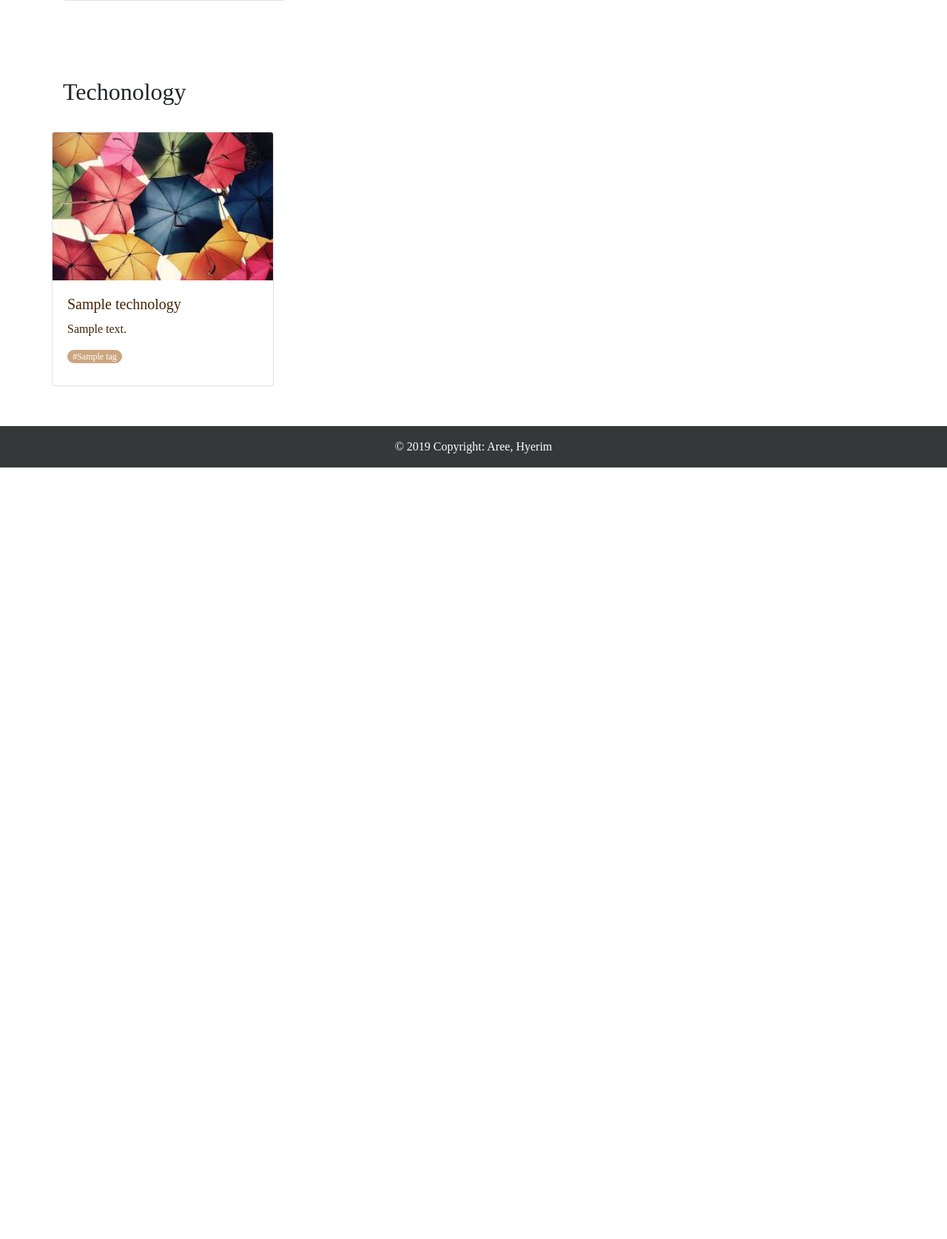
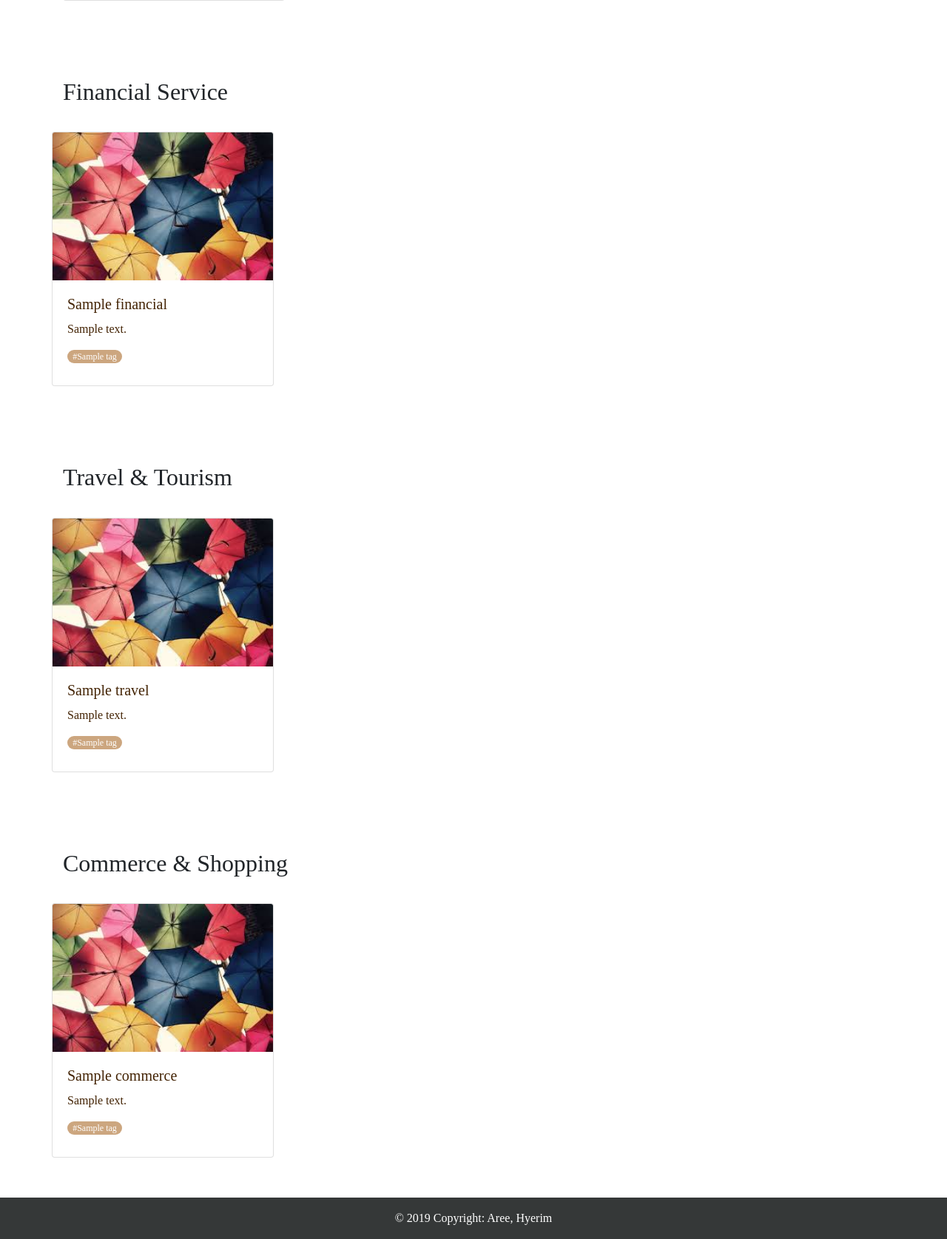
Before and after one commit to lippforapec/lipp_original, a Django app: template app/templates/startups/index.html in a window 1280 px wide. Shown: the part 1492-3167 px from the top of the page at 74% size. Before the commit the page ends 2124 px from the top, so only its background shows below. Run offline with Django 3.2, Linux system fonts and the light colour scheme; the template is opened without the code that fills it: most values are stand-ins (such as "Sample title", 1, 10 or a date in 2020); data that the repository does not hold is empty; parts of the project's set-up code (start-up, migrations or seed data) failed here and were passed over; some libraries are stand-ins or nearby versions; some web fonts are replaced.

Commit message:
add other categories

```diff
--- a/app/templates/startups/index.html
+++ b/app/templates/startups/index.html
@@ -61,12 +61,64 @@
     </div>
   </div>
 
-  <div id="technology" class="container-fluid">
+  <div id="finance" class="container-fluid">
     <div class="container">
-      <h2 class="title">Techonology</h2>
+      <h2 class="title">Financial Service</h2>
       <div class="m_wrap row ">
         <div class="dx">
-          {% for wc in technology %}
+          {% for wc in financial %}
+            <div class="xc">
+              <div class="card" style="width:300px;display:inline-block;">
+                <img class="card-img-top" src="{% static 'images/cover.jpeg' %}" alt="Card image cap"/>
+                <div class="card-body" style="white-space: normal;line-height: 20px;">
+                  <h5 class="card-title"><a class="startup-link" href="{% url 'startup_show' id=wc.id %}">{{ wc.product_name }}</a></h5>
+                  <p class="card-text"><a class="startup-link" href="{% url 'startup_show' id=wc.id %}">{{ wc.summary|default:'' }}</a></p>
+                  <div class="tags">
+                    {% for tag in wc.tags %}
+                      <span class="badge badge-pill badge-sand">#{{ tag }}</span>
+                    {% endfor %}
+                  </div>
+                </div>
+              </div>
+            </div>
+          {% endfor %}
+        </div>
+      </div>
+    </div>
+  </div>
+
+  <div id="travel" class="container-fluid">
+    <div class="container">
+      <h2 class="title">Travel & Tourism</h2>
+      <div class="m_wrap row ">
+        <div class="dx">
+          {% for wc in travel %}
+            <div class="xc">
+              <div class="card" style="width:300px;display:inline-block;">
+                <img class="card-img-top" src="{% static 'images/cover.jpeg' %}" alt="Card image cap"/>
+                <div class="card-body" style="white-space: normal;line-height: 20px;">
+                  <h5 class="card-title"><a class="startup-link" href="{% url 'startup_show' id=wc.id %}">{{ wc.product_name }}</a></h5>
+                  <p class="card-text"><a class="startup-link" href="{% url 'startup_show' id=wc.id %}">{{ wc.summary|default:'' }}</a></p>
+                  <div class="tags">
+                    {% for tag in wc.tags %}
+                      <span class="badge badge-pill badge-sand">#{{ tag }}</span>
+                    {% endfor %}
+                  </div>
+                </div>
+              </div>
+            </div>
+          {% endfor %}
+        </div>
+      </div>
+    </div>
+  </div>
+
+  <div id="commerce" class="container-fluid">
+    <div class="container">
+      <h2 class="title">Commerce & Shopping</h2>
+      <div class="m_wrap row ">
+        <div class="dx">
+          {% for wc in commerce %}
             <div class="xc">
               <div class="card" style="width:300px;display:inline-block;">
                 <img class="card-img-top" src="{% static 'images/cover.jpeg' %}" alt="Card image cap"/>
--- a/app/views.py
+++ b/app/views.py
@@ -31,9 +31,9 @@ def startup_index(request):
     context = {
         'watching': Startup.objects.filter(startup_likes__user = request.user).all(),
         'trending': Startup.objects.all().values().annotate(total=Count('startup_likes')).order_by('-total')[:6],
-        'financial service': Startup.objects.filter(category=18),
-        'travel & tourisms': Startup.objects.filter(category=45),
-        'commerce & shopping': Startup.objects.filter(category=7),
+        'financial': Startup.objects.filter(category=18),
+        'travel': Startup.objects.filter(category=45),
+        'commerce': Startup.objects.filter(category=7),
     }
     return render(request, 'startups/index.html', context)
 
```
